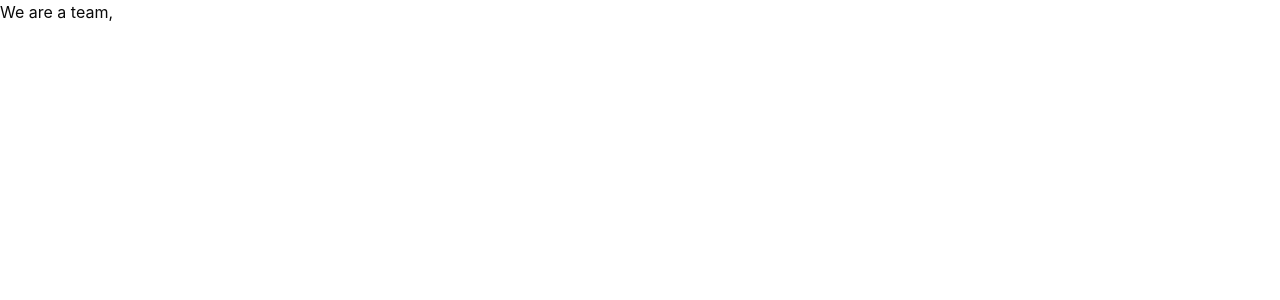
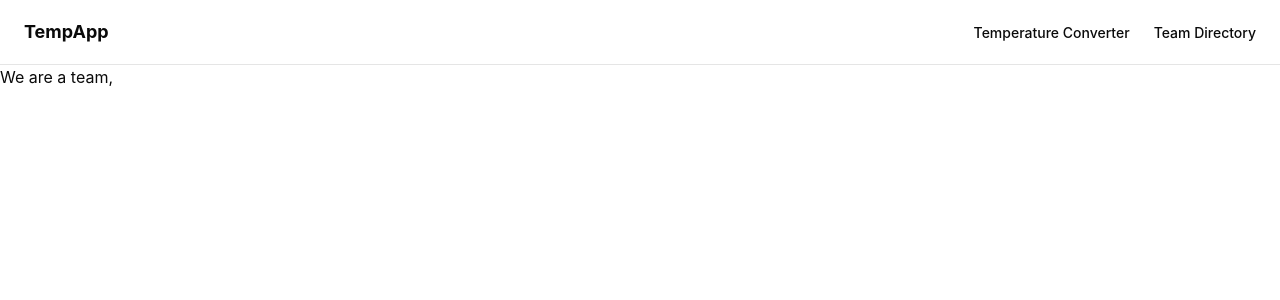
Before and after one commit to DVT-Grad-Projects-Mihir-Arjun/Temperature_Converter, a React (Vite) app in the folder temp-converter/: page /team in a window 1280 px wide. Shown: the top 300 px of the page. Built offline with nearby package versions, Linux system fonts and the light colour scheme.

Commit message:
added new routes and  a functioning nav bar

```diff
--- a/temp-converter/src/App.tsx
+++ b/temp-converter/src/App.tsx
@@ -1,3 +1,4 @@
+import { NavBar } from './components/NavBar.tsx'
 import TemperatureConverter from './components/TemperatureConverter.tsx'
 import './index.css'
 
@@ -6,6 +7,7 @@ function App() {
 
   return (
     <>
+      <NavBar />
       <TemperatureConverter />
     </>
   )
--- /dev/null
+++ b/temp-converter/src/components/NavBar.tsx
@@ -0,0 +1,37 @@
+import { NavigationMenu, NavigationMenuList, NavigationMenuItem } from "@/components/ui/navigation-menu"
+import { Link } from "react-router"
+
+export default function NavBar() {
+  return (
+    <div className="w-full border-b bg-background">
+      <div className="container mx-auto flex h-16 items-center justify-between px-6">
+
+        <h1 className="text-lg font-bold">TempApp</h1>
+
+        <NavigationMenu>
+          <NavigationMenuList className="flex gap-6">
+
+            <NavigationMenuItem>
+              <Link
+                to="/"
+                className="text-sm font-medium transition-colors hover:text-primary"
+              >
+                Temperature Converter
+              </Link>
+            </NavigationMenuItem>
+
+            <NavigationMenuItem>
+              <Link
+                to="/team"
+                className="text-sm font-medium transition-colors hover:text-primary"
+              >
+                Team Directory
+              </Link>
+            </NavigationMenuItem>
+
+          </NavigationMenuList>
+        </NavigationMenu>
+      </div>
+    </div>
+  )
+}
--- a/temp-converter/src/components/TeamDirectory.tsx
+++ b/temp-converter/src/components/TeamDirectory.tsx
@@ -1,6 +1,9 @@
+import NavBar from "./NavBar";
+
 export default function TeamDirectory(){
     return(
         <>
+        <NavBar/>
         We are a team
         </>
     )
--- /dev/null
+++ b/temp-converter/src/components/ui/navigation-menu.tsx
@@ -0,0 +1,168 @@
+import * as React from "react"
+import { cva } from "class-variance-authority"
+import { ChevronDownIcon } from "lucide-react"
+import { NavigationMenu as NavigationMenuPrimitive } from "radix-ui"
+
+import { cn } from "@/lib/utils"
+
+function NavigationMenu({
+  className,
+  children,
+  viewport = true,
+  ...props
+}: React.ComponentProps<typeof NavigationMenuPrimitive.Root> & {
+  viewport?: boolean
+}) {
+  return (
+    <NavigationMenuPrimitive.Root
+      data-slot="navigation-menu"
+      data-viewport={viewport}
+      className={cn(
+        "group/navigation-menu relative flex max-w-max flex-1 items-center justify-center",
+        className
+      )}
+      {...props}
+    >
+      {children}
+      {viewport && <NavigationMenuViewport />}
+    </NavigationMenuPrimitive.Root>
+  )
+}
+
+function NavigationMenuList({
+  className,
+  ...props
+}: React.ComponentProps<typeof NavigationMenuPrimitive.List>) {
+  return (
+    <NavigationMenuPrimitive.List
+      data-slot="navigation-menu-list"
+      className={cn(
+        "group flex flex-1 list-none items-center justify-center gap-1",
+        className
+      )}
+      {...props}
+    />
+  )
+}
+
+function NavigationMenuItem({
+  className,
+  ...props
+}: React.ComponentProps<typeof NavigationMenuPrimitive.Item>) {
+  return (
+    <NavigationMenuPrimitive.Item
+      data-slot="navigation-menu-item"
+      className={cn("relative", className)}
+      {...props}
+    />
+  )
+}
+
+const navigationMenuTriggerStyle = cva(
+  "group inline-flex h-9 w-max items-center justify-center rounded-md bg-background px-4 py-2 text-sm font-medium hover:bg-accent hover:text-accent-foreground focus:bg-accent focus:text-accent-foreground disabled:pointer-events-none disabled:opacity-50 data-[state=open]:hover:bg-accent data-[state=open]:text-accent-foreground data-[state=open]:focus:bg-accent data-[state=open]:bg-accent/50 focus-visible:ring-ring/50 outline-none transition-[color,box-shadow] focus-visible:ring-[3px] focus-visible:outline-1"
+)
+
+function NavigationMenuTrigger({
+  className,
+  children,
+  ...props
+}: React.ComponentProps<typeof NavigationMenuPrimitive.Trigger>) {
+  return (
+    <NavigationMenuPrimitive.Trigger
+      data-slot="navigation-menu-trigger"
+      className={cn(navigationMenuTriggerStyle(), "group", className)}
+      {...props}
+    >
+      {children}{" "}
+      <ChevronDownIcon
+        className="relative top-[1px] ml-1 size-3 transition duration-300 group-data-[state=open]:rotate-180"
+        aria-hidden="true"
+      />
+    </NavigationMenuPrimitive.Trigger>
+  )
+}
+
+function NavigationMenuContent({
+  className,
+  ...props
+}: React.ComponentProps<typeof NavigationMenuPrimitive.Content>) {
+  return (
+    <NavigationMenuPrimitive.Content
+      data-slot="navigation-menu-content"
+      className={cn(
+        "data-[motion^=from-]:animate-in data-[motion^=to-]:animate-out data-[motion^=from-]:fade-in data-[motion^=to-]:fade-out data-[motion=from-end]:slide-in-from-right-52 data-[motion=from-start]:slide-in-from-left-52 data-[motion=to-end]:slide-out-to-right-52 data-[motion=to-start]:slide-out-to-left-52 top-0 left-0 w-full p-2 pr-2.5 md:absolute md:w-auto",
+        "group-data-[viewport=false]/navigation-menu:bg-popover group-data-[viewport=false]/navigation-menu:text-popover-foreground group-data-[viewport=false]/navigation-menu:data-[state=open]:animate-in group-data-[viewport=false]/navigation-menu:data-[state=closed]:animate-out group-data-[viewport=false]/navigation-menu:data-[state=closed]:zoom-out-95 group-data-[viewport=false]/navigation-menu:data-[state=open]:zoom-in-95 group-data-[viewport=false]/navigation-menu:data-[state=open]:fade-in-0 group-data-[viewport=false]/navigation-menu:data-[state=closed]:fade-out-0 group-data-[viewport=false]/navigation-menu:top-full group-data-[viewport=false]/navigation-menu:mt-1.5 group-data-[viewport=false]/navigation-menu:overflow-hidden group-data-[viewport=false]/navigation-menu:rounded-md group-data-[viewport=false]/navigation-menu:border group-data-[viewport=false]/navigation-menu:shadow group-data-[viewport=false]/navigation-menu:duration-200 **:data-[slot=navigation-menu-link]:focus:ring-0 **:data-[slot=navigation-menu-link]:focus:outline-none",
+        className
+      )}
+      {...props}
+    />
+  )
+}
+
+function NavigationMenuViewport({
+  className,
+  ...props
+}: React.ComponentProps<typeof NavigationMenuPrimitive.Viewport>) {
+  return (
+    <div
+      className={cn(
+        "absolute top-full left-0 isolate z-50 flex justify-center"
+      )}
+    >
+      <NavigationMenuPrimitive.Viewport
+        data-slot="navigation-menu-viewport"
+        className={cn(
+          "origin-top-center bg-popover text-popover-foreground data-[state=open]:animate-in data-[state=closed]:animate-out data-[state=closed]:zoom-out-95 data-[state=open]:zoom-in-90 relative mt-1.5 h-[var(--radix-navigation-menu-viewport-height)] w-full overflow-hidden rounded-md border shadow md:w-[var(--radix-navigation-menu-viewport-width)]",
+          className
+        )}
+        {...props}
+      />
+    </div>
+  )
+}
+
+function NavigationMenuLink({
+  className,
+  ...props
+}: React.ComponentProps<typeof NavigationMenuPrimitive.Link>) {
+  return (
+    <NavigationMenuPrimitive.Link
+      data-slot="navigation-menu-link"
+      className={cn(
+        "data-[active=true]:focus:bg-accent data-[active=true]:hover:bg-accent data-[active=true]:bg-accent/50 data-[active=true]:text-accent-foreground hover:bg-accent hover:text-accent-foreground focus:bg-accent focus:text-accent-foreground focus-visible:ring-ring/50 [&_svg:not([class*='text-'])]:text-muted-foreground flex flex-col gap-1 rounded-sm p-2 text-sm transition-all outline-none focus-visible:ring-[3px] focus-visible:outline-1 [&_svg:not([class*='size-'])]:size-4",
+        className
+      )}
+      {...props}
+    />
+  )
+}
+
+function NavigationMenuIndicator({
+  className,
+  ...props
+}: React.ComponentProps<typeof NavigationMenuPrimitive.Indicator>) {
+  return (
+    <NavigationMenuPrimitive.Indicator
+      data-slot="navigation-menu-indicator"
+      className={cn(
+        "data-[state=visible]:animate-in data-[state=hidden]:animate-out data-[state=hidden]:fade-out data-[state=visible]:fade-in top-full z-[1] flex h-1.5 items-end justify-center overflow-hidden",
+        className
+      )}
+      {...props}
+    >
+      <div className="bg-border relative top-[60%] h-2 w-2 rotate-45 rounded-tl-sm shadow-md" />
+    </NavigationMenuPrimitive.Indicator>
+  )
+}
+
+export {
+  NavigationMenu,
+  NavigationMenuList,
+  NavigationMenuItem,
+  NavigationMenuContent,
+  NavigationMenuTrigger,
+  NavigationMenuLink,
+  NavigationMenuIndicator,
+  NavigationMenuViewport,
+  navigationMenuTriggerStyle,
+}
```
